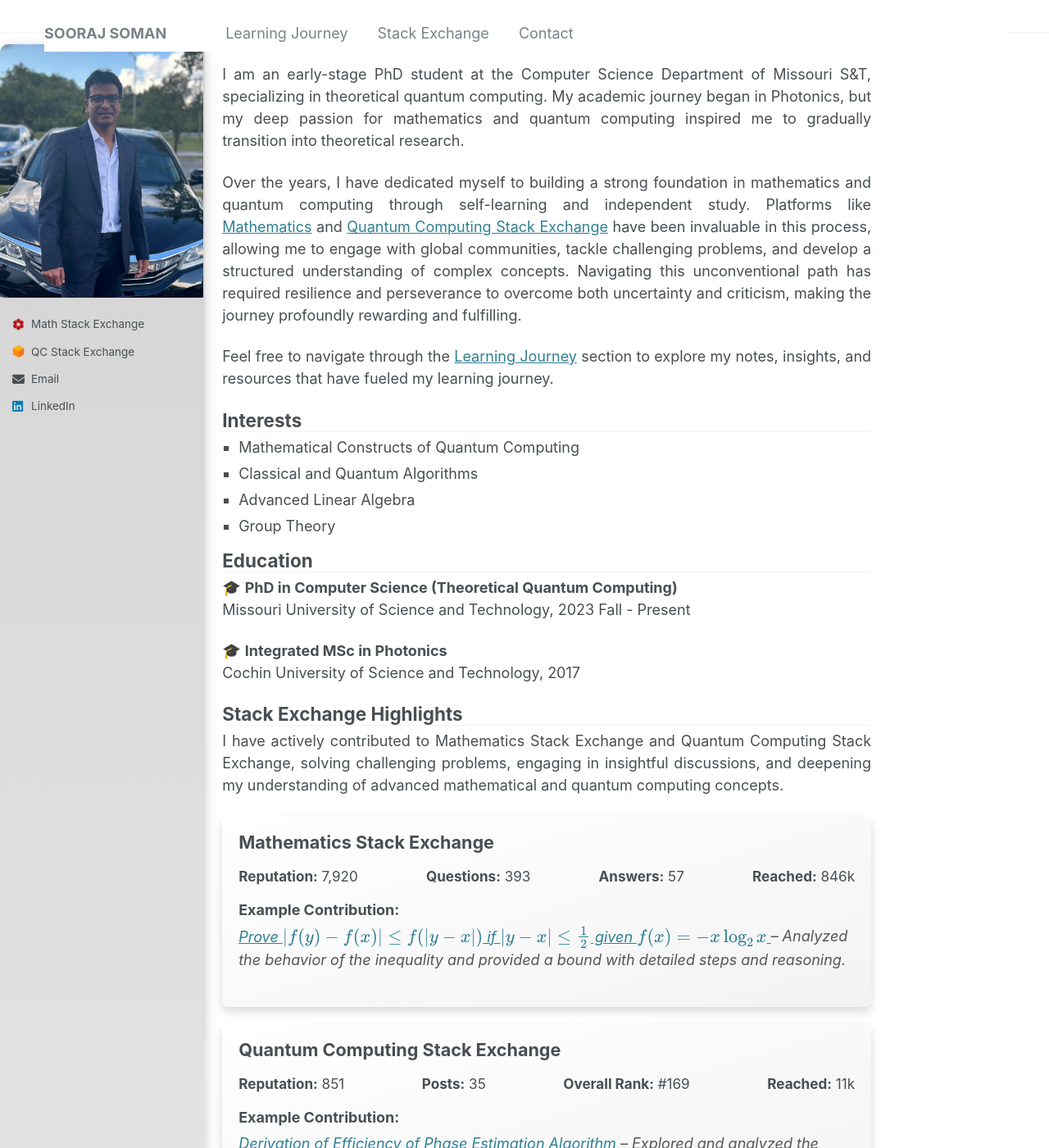
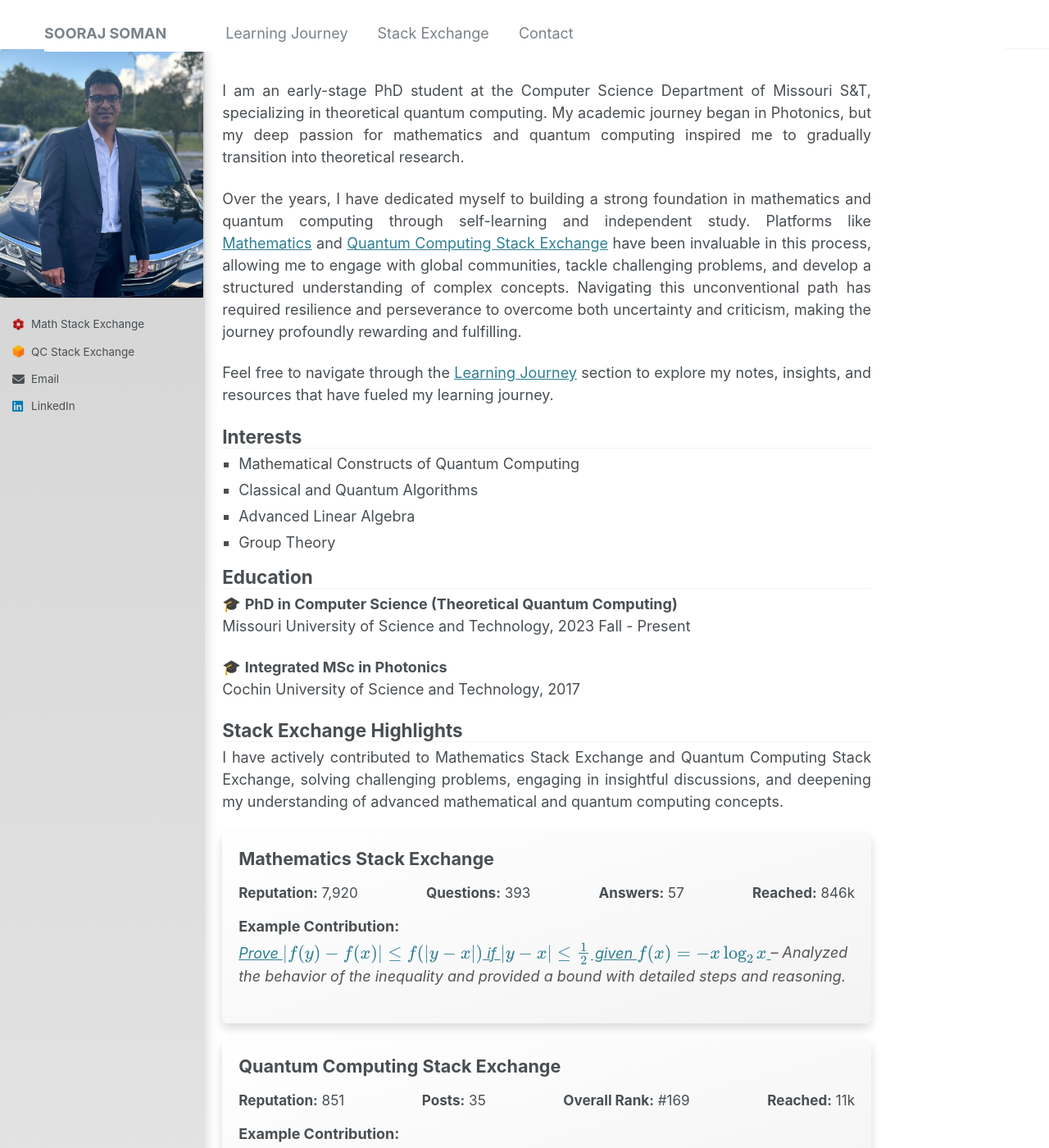
Before and after one commit to soorajss1729/soorajss1729.github.io, a Jekyll site: the page built from _pages/about.md, in a window 1280 px wide and 1400 px high. Shown: the whole window at 82% size. Built offline with Jekyll 4.4.1, drawn with Linux system fonts in a browser that asks for light colours.

Commit message:
Update _variables.scss

```diff
--- a/_sass/_variables.scss
+++ b/_sass/_variables.scss
@@ -43,7 +43,7 @@ $type-size-7                : 0.6875em; // ~11px
 $type-size-8                : 0.625em;  // ~10px
 
 /* masthead properties */
-$masthead-height            : 40px;
+$masthead-height            : 60px;
 
 /* Sidebar properties */
 $sidebar-screen-min-width   : 1024px;
```
